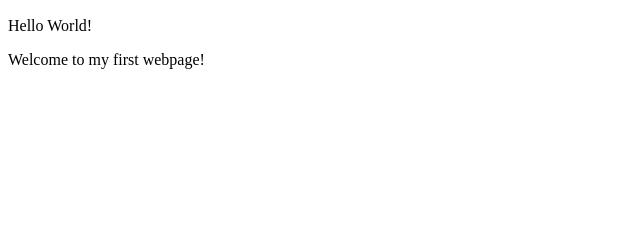
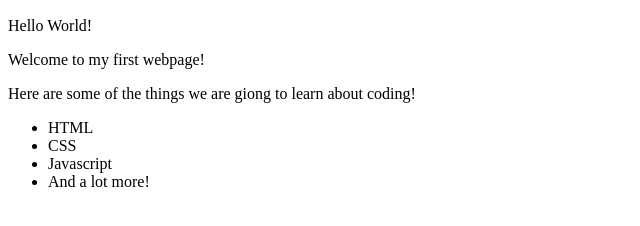
Before and after one commit to musyoka8/My-first-webpage, a plain HTML site: page my-first-website.html in a window 1280 px wide. Shown: the part 110-336 px from the top of the page, without its empty margins (0-640 px from the left). Drawn offline with Linux system fonts and the light colour scheme.

Commit message:
add list elements

```diff
--- a/my-first-website.html
+++ b/my-first-website.html
@@ -9,5 +9,13 @@
 
     <p>Hello World!</p>
     <p>Welcome to my first webpage!</p>
+
+    <p>Here are some of the things we are giong to learn about coding!</p>
+    <ul>
+      <li>HTML</li>
+      <li>CSS</li>
+      <li>Javascript</li>
+      <li>And a lot more!</li>
+    </ul>
   </body>
 </html>
```
